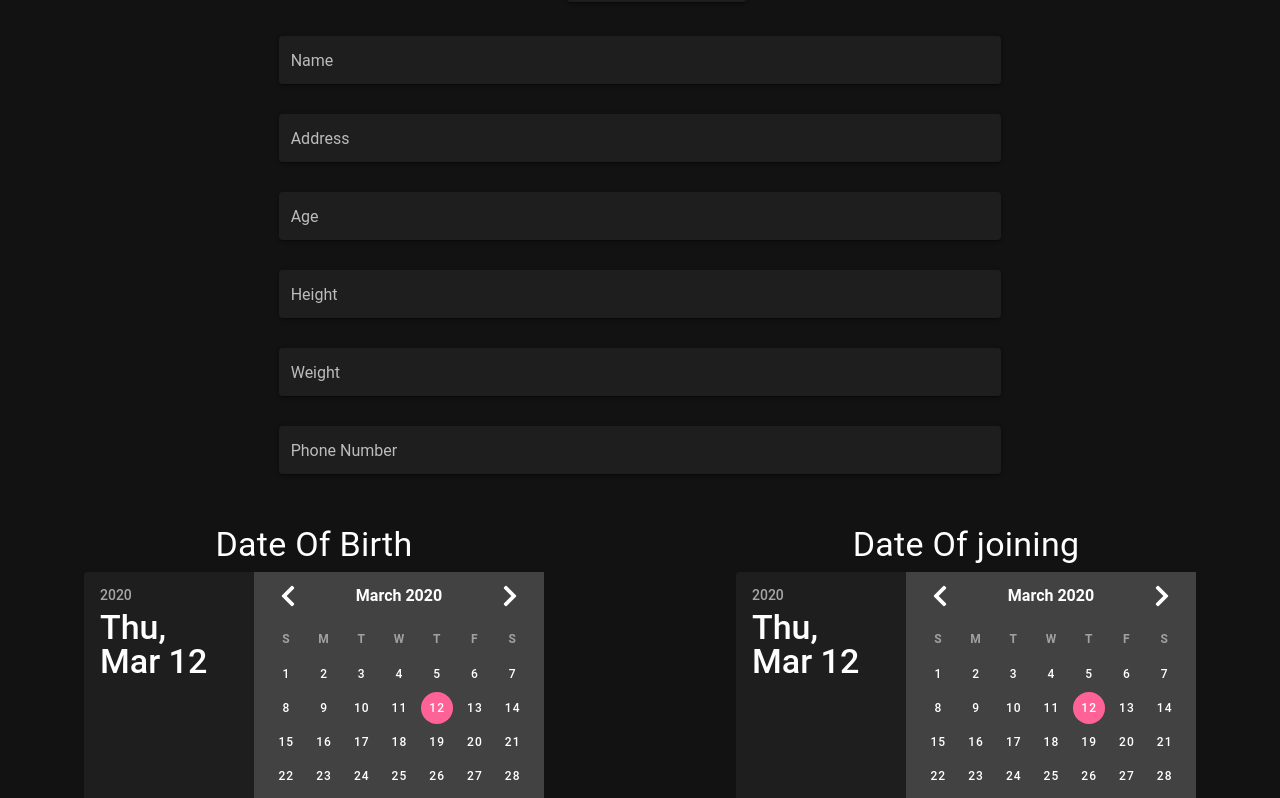
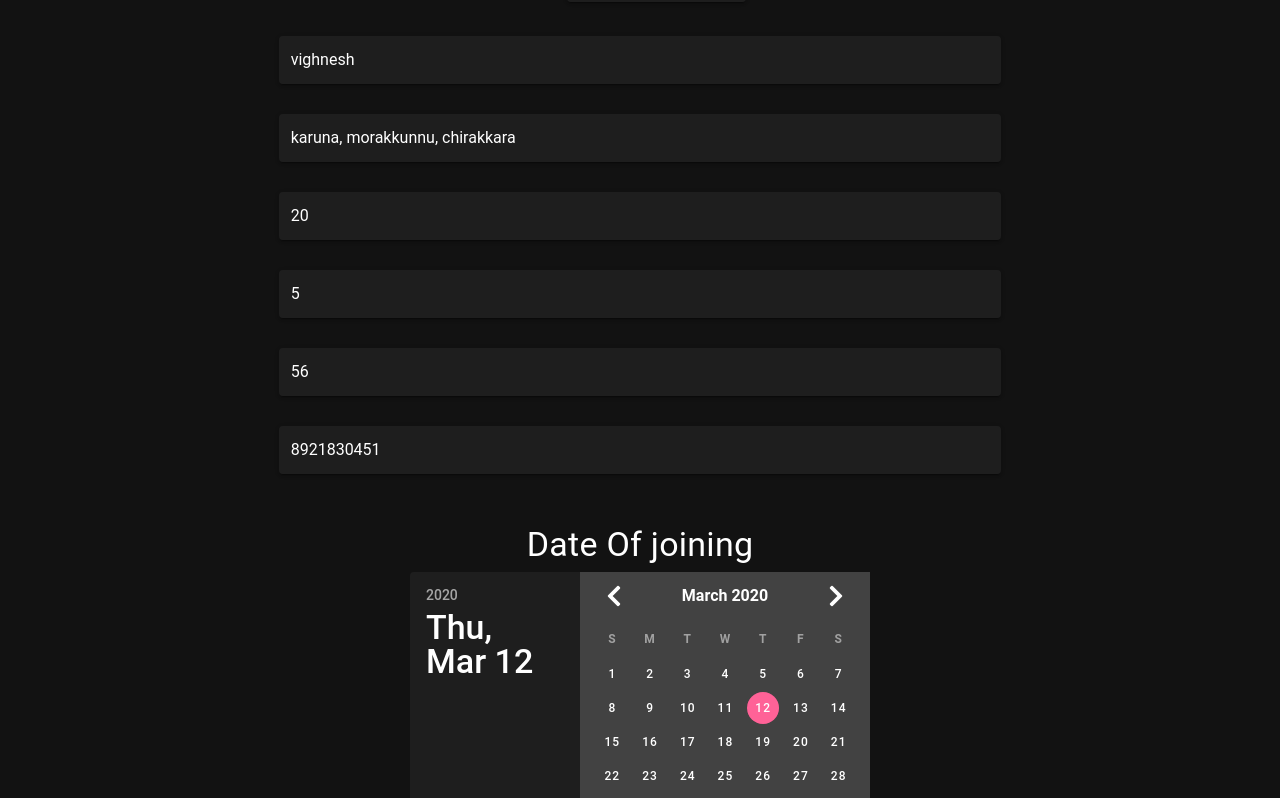
Before and after one commit to aka8921/gym-n, a Vue app: page /add-member in a window 1280 px wide. Shown: the part 402-1200 px from the top of the page. Built offline with nearby package versions, Linux system fonts and the light colour scheme; sample sign-in values are in the browser's storage.

Commit message:
integrated add member.vue

```diff
--- a/src/components/appBar.vue
+++ b/src/components/appBar.vue
@@ -18,13 +18,14 @@
             <v-toolbar-title  v-if="this.$route.name === 'home'">Slim Fit Gym</v-toolbar-title>
             <v-toolbar-title  v-else>{{this.$route.name}}</v-toolbar-title>
             <v-spacer></v-spacer>
-            <router-link to = '/logout'>
+            <router-link to = '/logout' class="url">
                 <v-btn>
                     Log Out
                 </v-btn>
             </router-link>
             <router-link
             to="/add-member"
+            class="url"
             >
                 <v-btn icon>
                 <v-icon>
@@ -41,3 +42,9 @@ export default {
     name:'appBar'
 }
 </script>
+
+<style scoped>
+.url{
+    text-decoration: none;
+}
+</style>
--- a/src/views/addMember.vue
+++ b/src/views/addMember.vue
@@ -32,15 +32,7 @@
             <div class="ma-5"></div>
         </v-col>
             <v-row justify="center" >
-                <v-col cols="12" xs="6" sm="6" md="6" lg="6" xl="6" class="px-auto">
-                  <v-row justify="center">
-                    <h1 class="display-1">Date Of Birth</h1>
-                  </v-row>
-                  <div class="ma-5"></div>
-                  <v-row justify="center">
-                    <v-date-picker v-model="memberData.dob"  :landscape="$vuetify.breakpoint.smAndUp"></v-date-picker>
-                  </v-row>
-                </v-col>
+
 
                 <v-col cols="12" xs="6" sm="6" md="7" lg="6" xl="6" class="mx-auto">
                 <v-row justify="center">
@@ -48,7 +40,7 @@
                   </v-row>
                   <div class="ma-5"></div>
                   <v-row justify="center">
-                    <v-date-picker v-model="memberData.doj"  :landscape="$vuetify.breakpoint.smAndUp"></v-date-picker>
+                    <v-date-picker v-model="memberData.date_joined"  :landscape="$vuetify.breakpoint.smAndUp"></v-date-picker>
                   </v-row>
                 </v-col>
             </v-row>
@@ -69,15 +61,16 @@ export default {
   data() {
     return {
       memberData: {
-        name: "",
-        address: "",
-        phone: "",
-        age:"",
-        height:"",
-        weight:"",
-        profilePhoto: null,
-        dob: new Date().toISOString().substr(0, 10),
-        doj: new Date().toISOString().substr(0, 10)
+        name: "vighnesh",
+        address: "karuna, morakkunnu, chirakkara",
+        phone: "8921830451",
+        age:20,
+        height:5,
+        weight:56,
+        photo: null,
+        date_joined: new Date().toISOString().substr(0, 10),
+        exp_date: new Date().toISOString().substr(0, 10),
+        payment_status: true,
       },
       filename: null,
       previewImage: null
@@ -86,40 +79,65 @@ export default {
   methods: {
     loadImage(event) {
       console.log(event)
-      this.memberData.profilePhoto = event;
+      this.memberData.photo = event;
     },
     removeImage() {
       this.memberData.profilePhoto = null;
     },
     addMember() {
-      console.log(this.memberData);
-      const data = this.memberData;
+      //console.log(this.memberData);
       // for deleting keys without data in the array
       //   for (let key in data) {
       //     if (!data[key]) {
       //       delete data[key];
       //     }
       //   }
-      //constructing a FormData object ..
+      // constructing a FormData object ..
+      const data = this.memberData;
       const formdata = new FormData();
+      //var obj = Object.keys(data);
+      //console.log(data[testx[0]])//test
+      // obj.forEach(key => {
+      //   formdata[key] = data[key];
+      //   console.log(data[key])//test
+      // });
+
+
+
+
+
+
       Object.keys(data).forEach(key => {
+
         formdata.append(key, data[key]);
+
       });
+
+
+
+
+
 
       var tok = `Token ${localStorage.getItem('token')}`
       this.$axios({
         url: "http://localhost:8000/api/v1/members/",
-        method: "POST",
+        headers:{
+              'Content-Type': 'multipart/form-data',
+              'Authorization' : tok,
+              },
+          method: "POST",
         data: formdata,
-        headers: tok,
+
       })
         .then(res => {
           alert(`Member Added Successfully ${res}`);
         })
         .catch(err => {
           console.log('error')
-          console.log(err);
+          console.log(err.response);
+          console.log(err.data);
         });
+
     }
   } //done upto the scope of MVP
 };
--- a/src/views/home.vue
+++ b/src/views/home.vue
@@ -1,24 +1,43 @@
 <template>
     <div class="bg">
 
-        <v-row class="d-flex justify-baseline">
+        <v-row class="d-flex justify-center red">
 
 
 
 
           <v-col
           cols="12"
-          md="10" sm="10" lg="10"
+          md="6" sm="12" lg="6"
+          class=" pa-0 ma-0 d-flex align-center justify-center black"
           >
         <v-text-field
+        class=" ma-0 "
+        background-color="#000"
           hide-details
           prepend-icon="mdi-search"
           single-line
           v-model="searchTerm"
-          @keyup.enter="getlist( searchTerm )"
+
+          @change="getlist( searchTerm )"
           solo
+          flat
+          label="Search"
         ></v-text-field>
-          </v-col></v-row>
+          </v-col>
+
+          <v-col
+          cols="12"
+          md="6" sm="12" lg="6"
+          class="purple pa-0 ma-0 d-flex align-center justify-center"
+          >
+        <div
+          class="fullWidth d-flex justify-center align-center "
+          @click="getlist( searchTerm )"
+
+        ><span class="overline py-5">Search</span></div>
+          </v-col>
+          </v-row>
 
 
     <v-container >
@@ -193,4 +212,9 @@ export default {
   background-color: rgba(0,0,0,0.8);
   min-height: 100vh;
 }
+.fullWidth{
+  height: 100%;
+  width: 100%;
+  border-radius: 0px;
+}
 </style>
```
